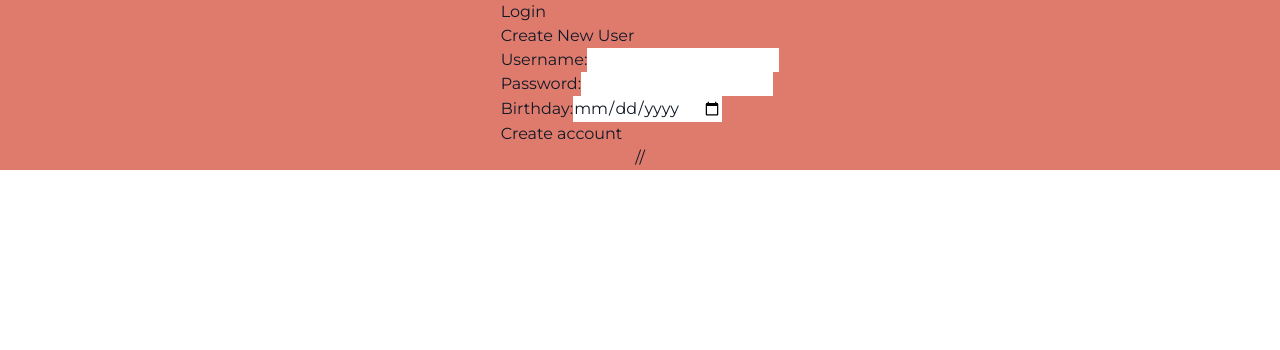
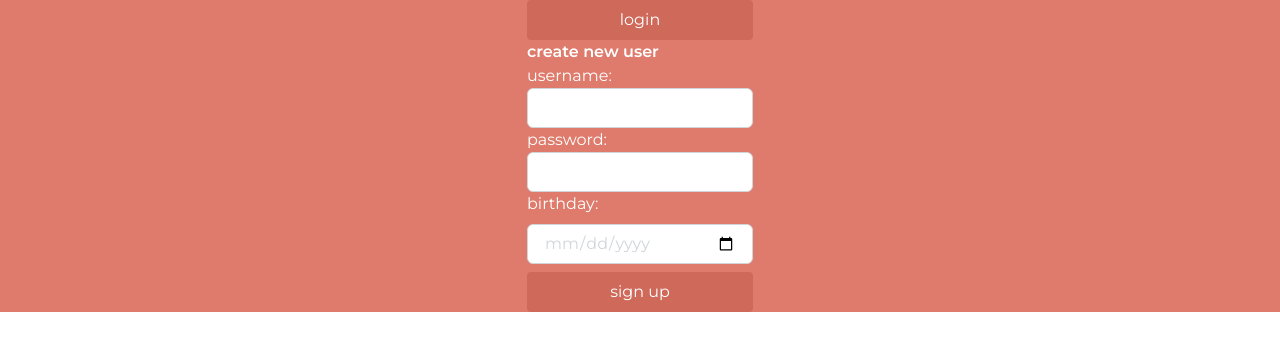
Before and after one commit to Iteration-Project-DN-CC/IterationProjectDNCC, a React app: page / in a window 1280 px wide. Shown: the top 350 px of the page. Built offline with nearby package versions, Linux system fonts and the light colour scheme.

Commit message:
added login styling

```diff
--- a/client/App.jsx
+++ b/client/App.jsx
@@ -11,20 +11,30 @@ const App = () => {
     setLoginButton(!loginButton);
   };
   return (
-
     // <div className='bg-red-950 App flex flex-col items-center'>
     <div id='app-container' className='bg-peach flex flex-col items-center'>
       <main id='main-content' className='w-full flex flex-col items-center'>
-
         {!user ? (
           !loginButton ? (
-            <div>
-              <button onClick={toggleLogin}>Login</button>
+            <div className='flex flex-col stretch'>
+              <button
+                id='login toggle button'
+                className='px-4 py-2 rounded bg-darkerpeach text-white hover:bg-darkerpeach'
+                onClick={toggleLogin}
+              >
+                login
+              </button>
               <CreateNewUser setUser={setUser} />
             </div>
           ) : (
-            <div>
-              <button onClick={toggleLogin}>Sign up</button>
+            <div className='flex flex-col stretch'>
+              <button
+                id='signup toggle button'
+                className='px-4 py-2 rounded bg-darkerpeach text-white hover:bg-darkerpeach'
+                onClick={toggleLogin}
+              >
+                sign up
+              </button>
               <Login setUser={setUser} />
             </div>
           )
@@ -32,7 +42,7 @@ const App = () => {
           <UserInput />
         )}
       </main>
-    // </div>
+    </div>
   );
 };
 
--- a/client/Component/CreateNewUser.jsx
+++ b/client/Component/CreateNewUser.jsx
@@ -33,23 +33,29 @@ const CreateNewUser = ({ setUser }) => {
   };
 
   return (
-    <div className='create-user-form'>
-      <h2>Create New User</h2>
-      <form onSubmit={handleCreateUser}>
+    <div id='create-user-form'>
+      <h1 className= 'font-semibold text-white'>create new user </h1>
+      <form className= 'flex flex-col stretch' onSubmit={handleCreateUser}>
         <div>
-          <label htmlFor='username'>Username:</label>
+          <label htmlFor='username' className='text-white'>
+            username:
+          </label>
           <input
             type='text'
             id='username'
+            className='block w-full px-4 py-2 text-gray-300 h-10 border rounded-md border-gray-300 focus:outline-none focus:ring-2 focus:ring-orange-700'
             value={username}
             onChange={(e) => setUsername(e.target.value)}
             required
           />
         </div>
         <div>
-          <label htmlFor='password'>Password:</label>
+          <label htmlFor='password' className='text-white'>
+            password:
+          </label>
           <input
             type='password'
+            className='block w-full px-4 py-2 text-gray-300 h-10 border rounded-md border-gray-300 focus:outline-none focus:ring-2 focus:ring-orange-700'
             id='password'
             value={password}
             onChange={(e) => setPassword(e.target.value)}
@@ -57,16 +63,25 @@ const CreateNewUser = ({ setUser }) => {
           />
         </div>
         <div>
-          <label htmlFor='birthday'>Birthday:</label>
+          <label htmlFor='birthday' className='text-white'>
+            birthday:
+          </label>
           <input
             type='date'
             id='birthday'
+            className='block w-full px-4 py-4 my-2 text-gray-300 h-10 border rounded-md border-gray-300 focus:outline-none focus:ring-2 focus:ring-orange-700'
             value={birthday}
             onChange={(e) => setBirthday(e.target.value)}
           />
         </div>
         {error && <p className='error'>{error}</p>}
-        <button type='submit'>Create account</button>
+        <button
+          id='create account button'
+          className='px-4 py-2 rounded bg-darkerpeach text-white hover:bg-darkerpeach'
+          type='submit'
+        >
+          sign up
+        </button>
       </form>
     </div>
   );
--- a/client/Component/Login.jsx
+++ b/client/Component/Login.jsx
@@ -31,40 +31,40 @@ const Login = ({ setUser }) => {
 
   return (
     <div className='login-form'>
-      <h2>Login</h2>
-      <form onSubmit={handleLogin}>
+      <h1 className='font-semibold text-white'>existing user</h1>
+      <form className= 'flex flex-col stretch' onSubmit={handleLogin}>
         <div>
-          <label htmlFor='username'>Username:</label>
+          <label htmlFor='username' className='text-white'>
+            username:{' '}
+          </label>
           <input
             type='text'
             id='username'
+            className='block w-full px-4 py-2 text-gray-300 h-10 border rounded-md border-gray-300 focus:outline-none focus:ring-2 focus:ring-orange-700'
             value={username}
             onChange={(e) => setUsername(e.target.value)}
             required
           />
         </div>
         <div>
-          <label htmlFor='password'>Password:</label>
+          <label htmlFor='password' className='text-white'>password: </label>
           <input
             type='password'
             id='password'
+            className='block w-full px-4 py-2 text-gray-300 h-10 border rounded-md border-gray-300 focus:outline-none focus:ring-2 focus:ring-orange-700'
             value={password}
             onChange={(e) => setPassword(e.target.value)}
             required
           />
         </div>
-        {/* <div>
-          <label htmlFor='birthday'>Birthday:</label>
-          <input
-            type='date'
-            id='birthday'
-            value={birthday}
-            onChange={(e) => setBirthday(e.target.value)}
-            required
-          />
-        </div> */}
         {error && <p className='error'>{error}</p>}
-        <button type='submit'>Login</button>
+        <button
+          id='login button on the login screen'
+          className='px-4 py-2 my-2 rounded bg-darkerpeach text-white hover:bg-darkerpeach'
+          type='submit'
+        >
+          login
+        </button>
       </form>
     </div>
   );
```
